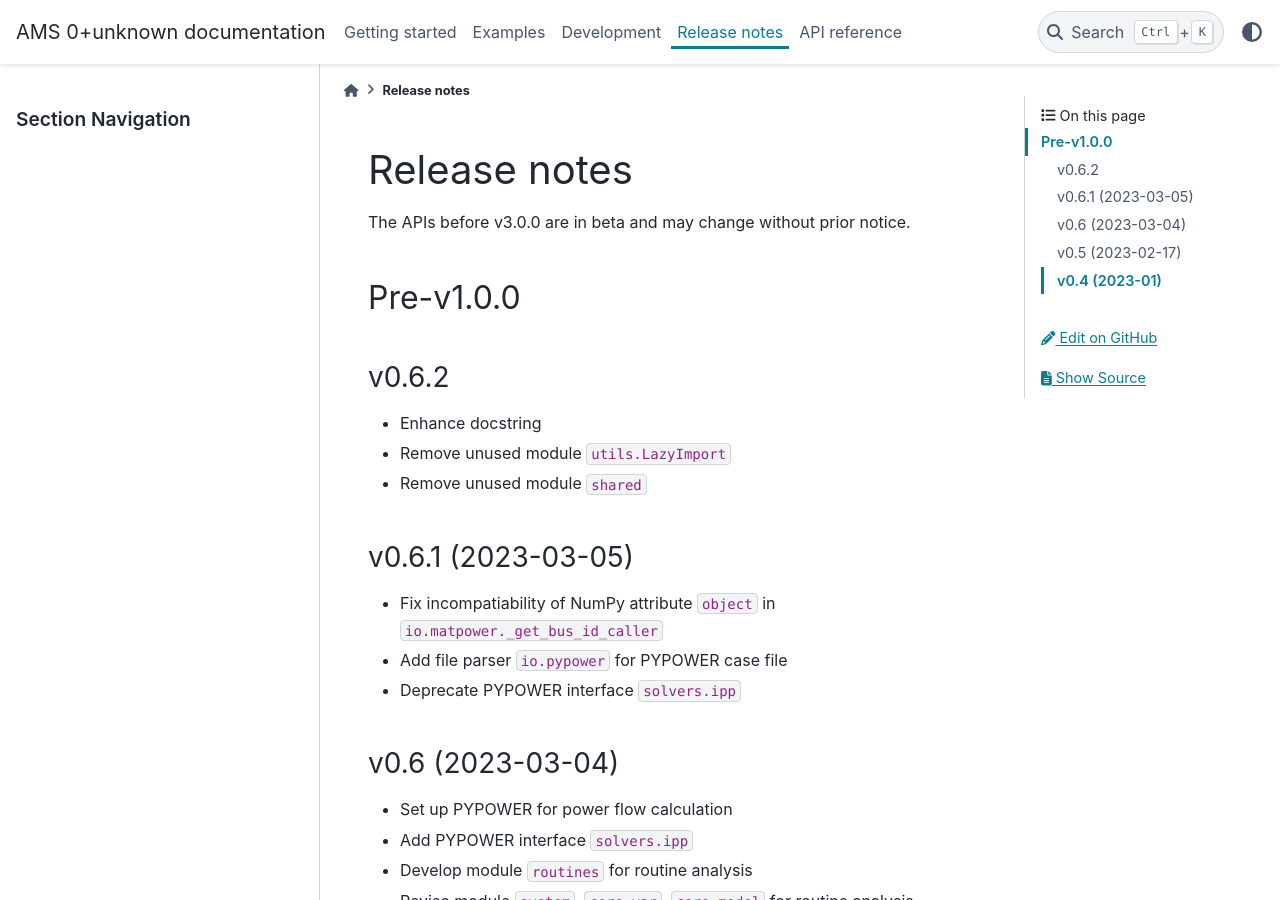
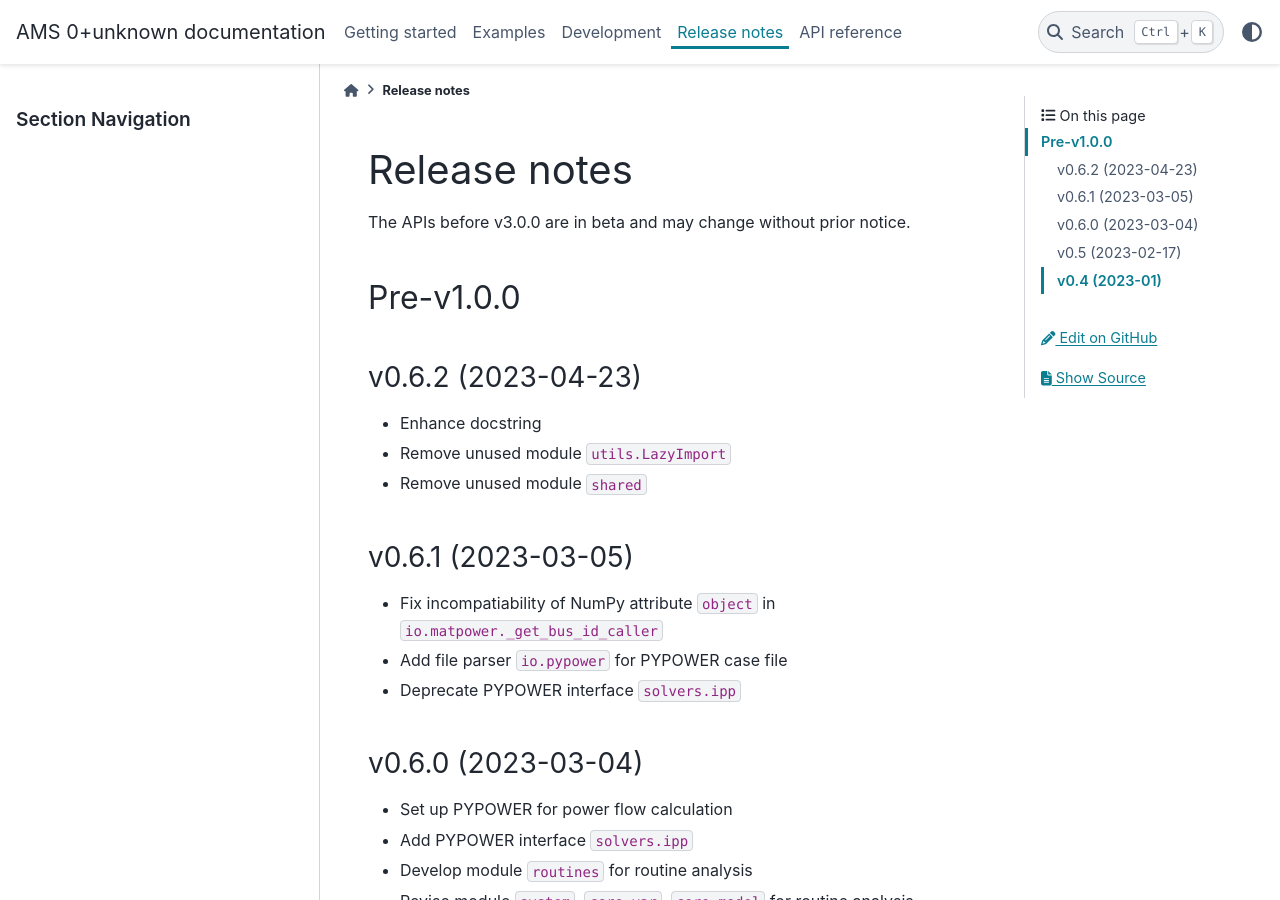
Before and after one commit to CURENT/ams, a Sphinx documentation site: the page built from docs/source/release-notes.rst, in a window 1280 px wide and 900 px high. Built offline with Sphinx 7.4.7 and the PyData theme 0.15.4, drawn with Linux system fonts in a browser that asks for light colours; pages that are not in the unit, such as notebooks, are missing from menus.

Commit message:
Update release notes

```diff
--- a/docs/source/index.rst
+++ b/docs/source/index.rst
@@ -103,5 +103,4 @@ More information about CURENT LTB can be found at the `LTB Repository`_.
    examples/index
    modeling/index
    release-notes
-   modelref
    api
--- a/docs/source/release-notes.rst
+++ b/docs/source/release-notes.rst
@@ -8,7 +8,8 @@ The APIs before v3.0.0 are in beta and may change without prior notice.
 
 Pre-v1.0.0
 ==========
-v0.6.2
+
+v0.6.2 (2023-04-23)
 -------------------
 
 - Enhance docstring
@@ -22,7 +23,7 @@ v0.6.1 (2023-03-05)
 - Add file parser ``io.pypower`` for PYPOWER case file
 - Deprecate PYPOWER interface ``solvers.ipp``
 
-v0.6 (2023-03-04)
+v0.6.0 (2023-03-04)
 -------------------
 
 - Set up PYPOWER for power flow calculation
```
